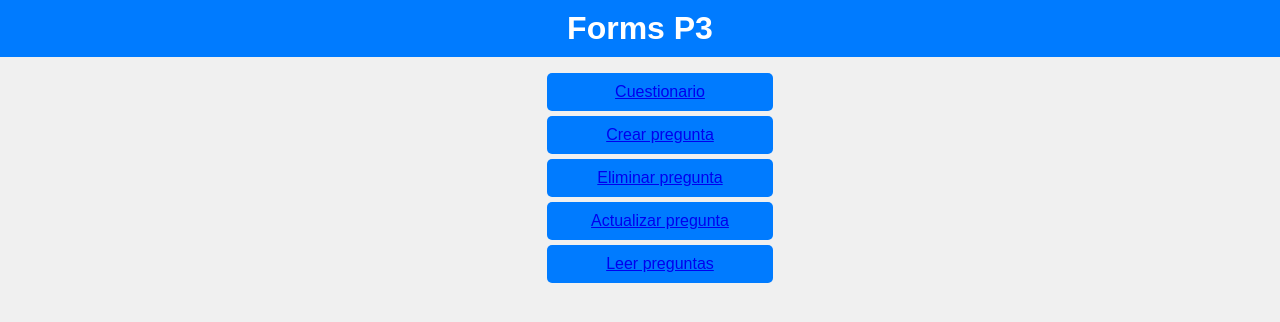
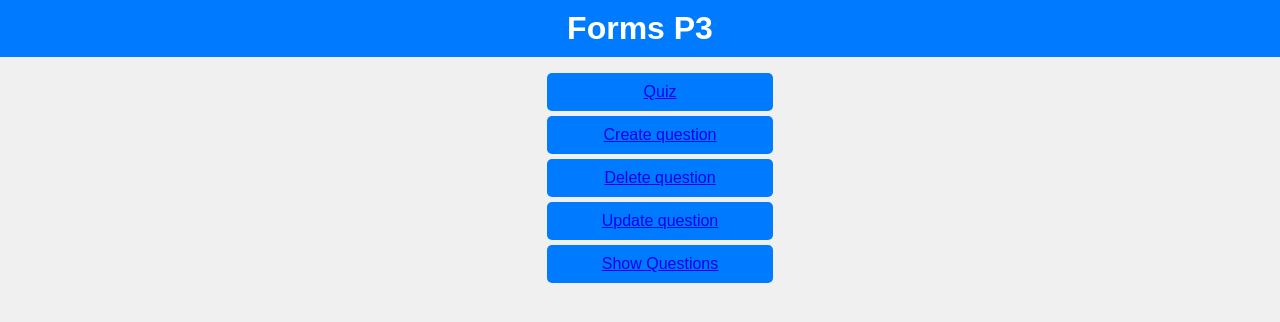
Before and after one commit to IES-Rafael-Alberti/quizz-app-Patcire, a PHP site: page /Parte_3/index.html in a window 1280 px wide. Shown: the top 322 px of the page. Run offline with PHP 8.4, Linux system fonts and the light colour scheme.

```diff
--- a/codigophp/Parte_3/index.html
+++ b/codigophp/Parte_3/index.html
@@ -12,11 +12,11 @@
     <h1>Forms P3</h1>
 <section>
     <ul>
-        <li><a href="quizP3.php">Cuestionario</a></li>
-        <li><a href="create.php">Crear pregunta</a></li>
-        <li><a href="delete.php">Eliminar pregunta</a></li>
-        <li><a href="update.php">Actualizar pregunta</a></li>
-        <li><a href="read.php">Leer preguntas</a></li>
+        <li><a href="quizP3.php">Quiz</a></li>
+        <li><a href="create.php">Create question</a></li>
+        <li><a href="delete.php">Delete question</a></li>
+        <li><a href="update.php">Update question</a></li>
+        <li><a href="read.php">Show Questions</a></li>
     </ul>
 </section>
 </body>
```
Also changed, not shown: codigophp/Parte_3/read.php (+20 -0 lines).
